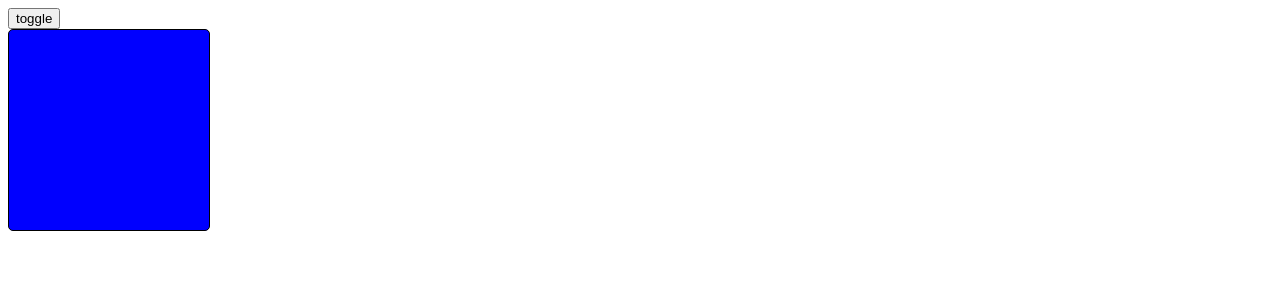
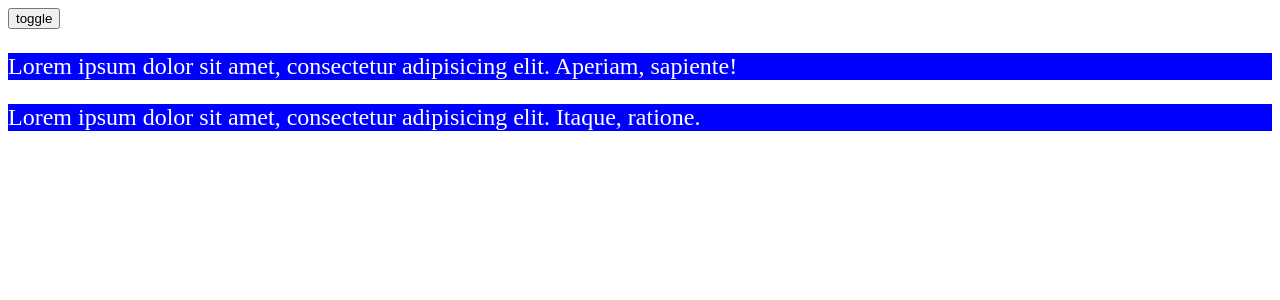
Before and after one commit to Manuilenkoart/training, an Angular app: page / in a window 1280 px wide. Shown: the top 300 px of the page. Built offline with nearby package versions, Linux system fonts and the light colour scheme.

Commit message:
динамические классы с ngClass

```diff
--- a/src/app/app.component.html
+++ b/src/app/app.component.html
@@ -1,10 +1,13 @@
 
 <button (click)="backgroundToggle = !backgroundToggle">toggle</button>
 
-<div [ngStyle]="{
-  width: '200px',
-  height: '200px',
-  borderRadius: '5px',
-  border: '1px solid black',
-  background: backgroundToggle ? 'red' : 'blue'
-}"></div>
+<p [ngClass]="{
+red: backgroundToggle,
+blue: !backgroundToggle
+}">Lorem ipsum dolor sit amet, consectetur adipisicing elit. Aperiam, sapiente!</p>
+
+<!--второй вариант записи-->
+
+<p
+  [class.blue]="!backgroundToggle"
+[class.red]="backgroundToggle">Lorem ipsum dolor sit amet, consectetur adipisicing elit. Itaque, ratione.</p>
--- a/src/app/app.component.scss
+++ b/src/app/app.component.scss
@@ -0,0 +1,11 @@
+.red {
+  background: red;
+  font-weight: bold;
+  color: #ffffff;
+}
+
+.blue {
+  background: blue;
+  font-size: 1.5rem;
+  color: #ffffff;
+}
```
